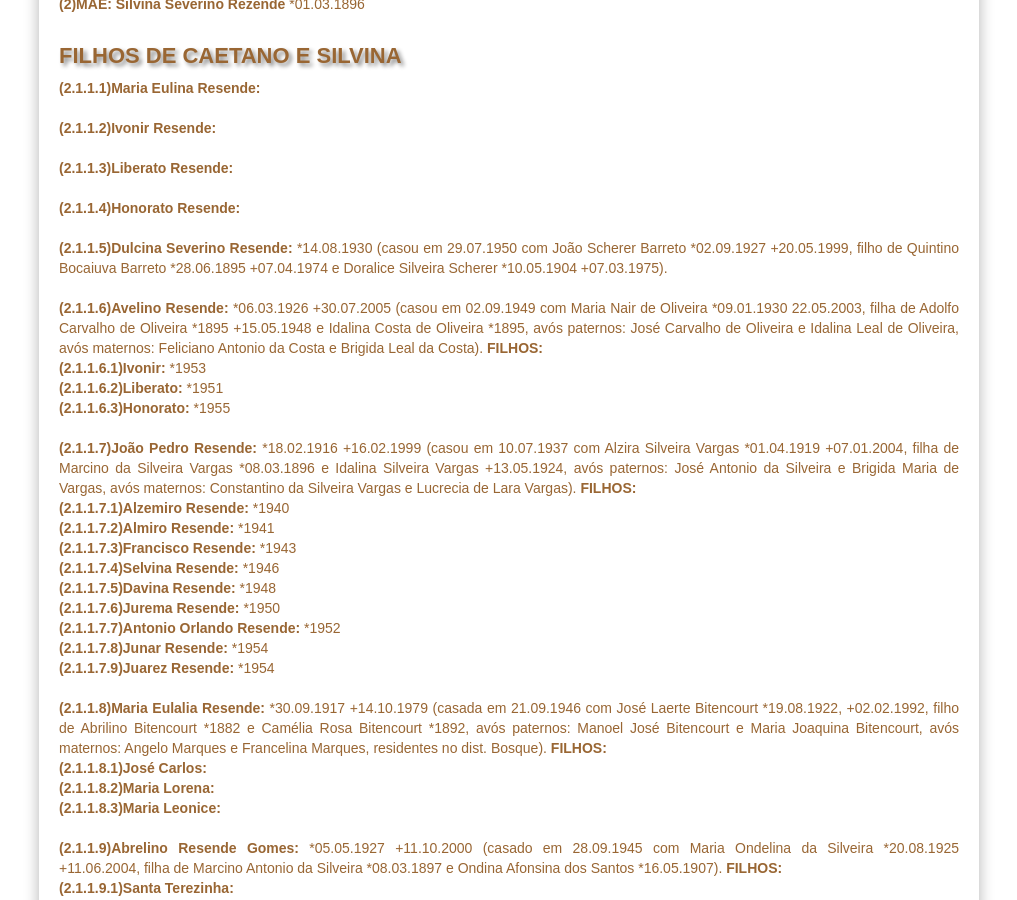
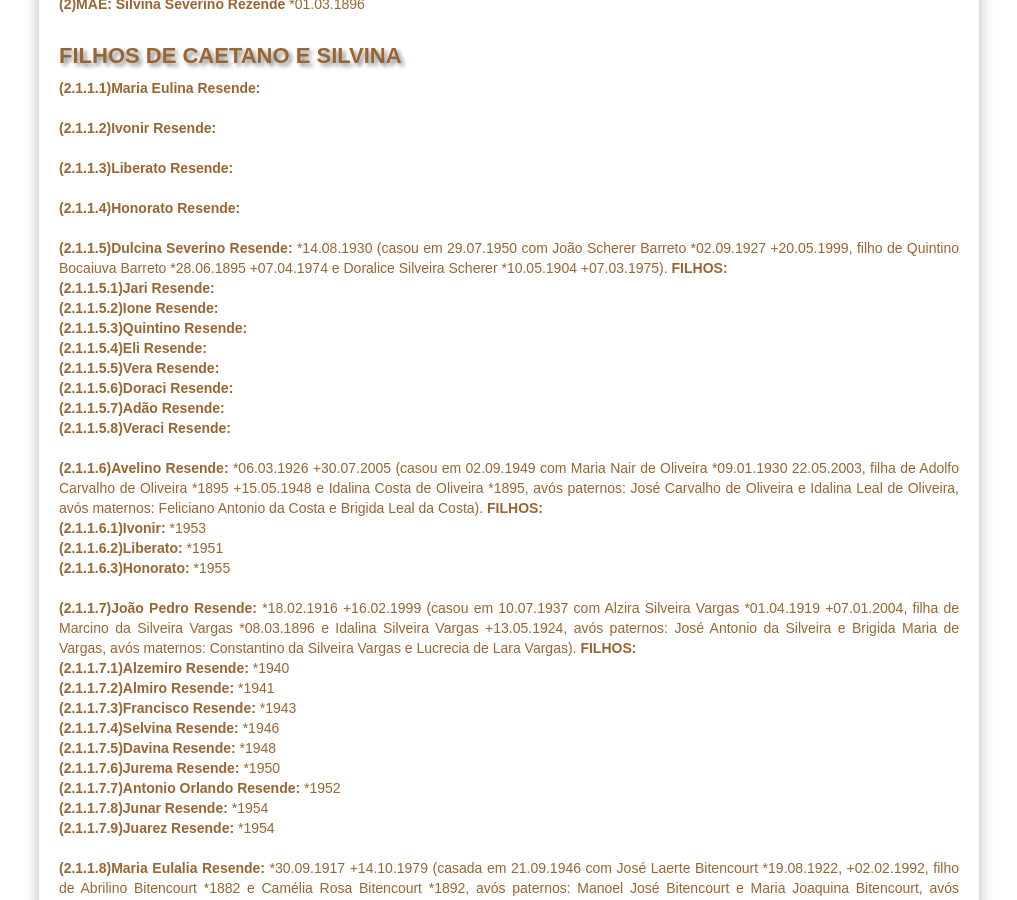
Before and after one commit to claudiovargas1955/claudiovargas1955.github.io, a Jekyll site: the page built from _pages/familia-resende.html, in a window 1280 px wide and 900 px high, scrolled down 690 px. Shown: the whole window, without its empty margins (131-1148 px from the left). Built offline with Jekyll 4.4.1, drawn with Linux system fonts in a browser that asks for light colours; some web fonts are replaced.

Commit message:
Update familia-resende.html

```diff
--- a/_pages/familia-resende.html
+++ b/_pages/familia-resende.html
@@ -122,9 +122,17 @@ Jorni Alfredo, Solange Aparecida (casada com Cleiton de Freitas Flores), Geovane
     <b>(2.1.1.4)Honorato Resende: </b><br><br>
 
     <b>(2.1.1.5)Dulcina Severino Resende: </b>*14.08.1930 (casou em 29.07.1950 com João Scherer Barreto *02.09.1927 +20.05.1999, filho
-    de Quintino Bocaiuva Barreto *28.06.1895 +07.04.1974 e Doralice Silveira Scherer *10.05.1904 +07.03.1975).<br><br>
+    de Quintino Bocaiuva Barreto *28.06.1895 +07.04.1974 e Doralice Silveira Scherer *10.05.1904 +07.03.1975). <b>FILHOS: </b><br>
+      <b>(2.1.1.5.1)Jari Resende: </b><br>
+       <b>(2.1.1.5.2)Ione Resende: </b><br>
+       <b>(2.1.1.5.3)Quintino Resende: </b><br>
+       <b>(2.1.1.5.4)Eli Resende: </b><br>
+       <b>(2.1.1.5.5)Vera Resende: </b><br>
+       <b>(2.1.1.5.6)Doraci Resende: </b><br>
+       <b>(2.1.1.5.7)Adão Resende: </b><br>
+       <b>(2.1.1.5.8)Veraci Resende: </b><br><br>
 
-      <b>(2.1.1.6)Avelino Resende: </b>*06.03.1926 +30.07.2005 (casou em 02.09.1949 com Maria Nair de Oliveira *09.01.1930 22.05.2003,
+    <b>(2.1.1.6)Avelino Resende: </b>*06.03.1926 +30.07.2005 (casou em 02.09.1949 com Maria Nair de Oliveira *09.01.1930 22.05.2003,
       filha de Adolfo Carvalho de Oliveira *1895 +15.05.1948 e Idalina Costa de Oliveira *1895, avós paternos: José Carvalho de Oliveira
       e Idalina Leal de Oliveira, avós maternos: Feliciano Antonio da Costa e Brigida Leal da Costa). <b>FILHOS: </b><br>
           <b>(2.1.1.6.1)Ivonir: </b>*1953<br>
```
